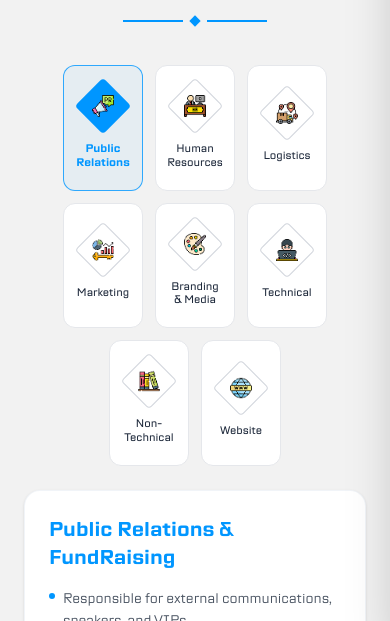
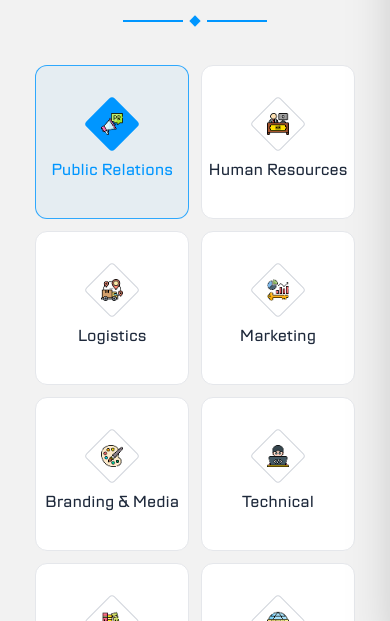
Before and after one commit to ieeesha10-svg/Ieee-website, a React (Vite) app in the folder client/: page /committees in a window 390 px wide. Shown: the part 207-828 px from the top of the page. Built offline with nearby package versions, Linux system fonts and the light colour scheme; no server answers.

Commit message:
refactor: improve responsivness

```diff
--- a/client/src/pages/CommitteesPage.jsx
+++ b/client/src/pages/CommitteesPage.jsx
@@ -47,7 +47,7 @@ export default function CommitteesPage() {
             <button
               key={committee.id}
               onClick={() => setActiveId(committee.id)}
-              className={`flex flex-col items-center justify-center gap-2 w-20 sm:w-24 aspect-square rounded-xl border transition-all duration-200 px-3 py-5 hover:-translate-y-0.5 ${
+              className={`flex flex-col items-center justify-center gap-2 w-[45%] sm:w-20 md:w-24 aspect-square rounded-xl border transition-all duration-200 px-0 md:px-3 py-0 md:py-5 hover:-translate-y-0.5 ${
                 isActive
                   ? 'bg-primary/5 dark:bg-primary-dark border border-primary/80 text-primary dark:text-white'
                   : 'bg-white border-gray-200 hover:border-primary dark:bg-[#0A1628] dark:border-white/5 dark:text-gray-400 dark:hover:border-primary-light/40'
@@ -62,10 +62,10 @@ export default function CommitteesPage() {
                 <img
                   src={committee.icon}
                   alt={committee.label}
-                  className={`-rotate-45 w-7 h-7 object-contain`}
+                  className={`-rotate-45 w-10 h-10 md:w-7 md:h-7 object-contain`}
                 />
               </div>
-              <span className={`text-[11px] ${isActive ? "font-bold" : "font-medium"} mt-2 text-center leading-tight`}>
+              <span className={`md:text-[11px] font-medium mt-2 text-center leading-tight`}>
                 {committee.label}
               </span>
             </button>
@@ -75,7 +75,7 @@ export default function CommitteesPage() {
 
       <div className="max-w-5xl mx-auto mt-6 rounded-2xl border p-6 sm:p-8 bg-white dark:bg-[#0A1628] border-border/50 dark:border-white/5 shadow-sm transition-all duration-300 hover:shadow-md">
         <div key={activeCommittee.id}>
-          <h3 className="text-xl font-bold text-primary dark:text-primary-light mb-4">
+          <h3 className="text-center md:text-left text-xl font-bold text-primary dark:text-primary-light mb-4">
             {activeCommittee.title}
           </h3>
           <ul className="space-y-2.5">
```
